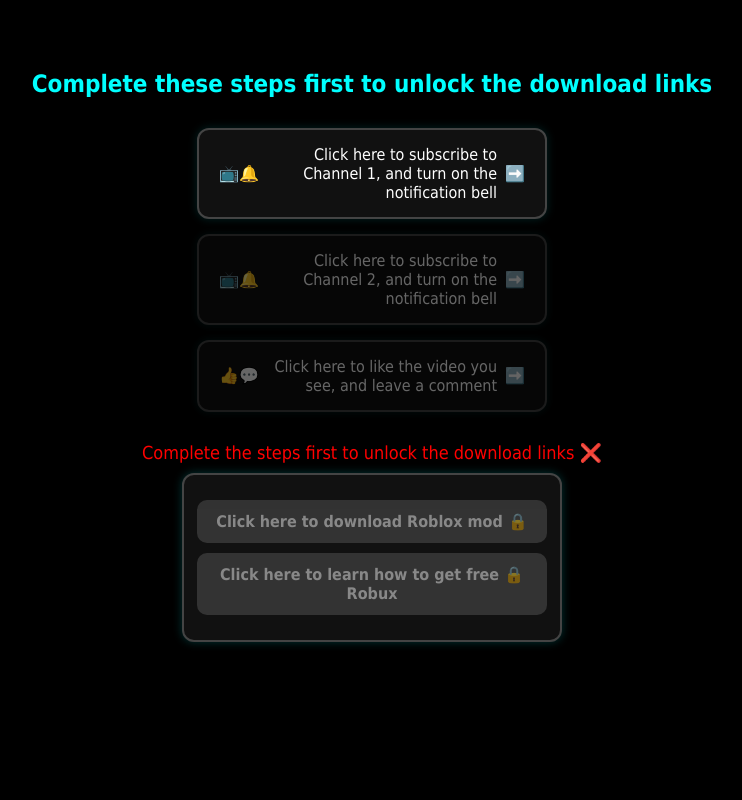
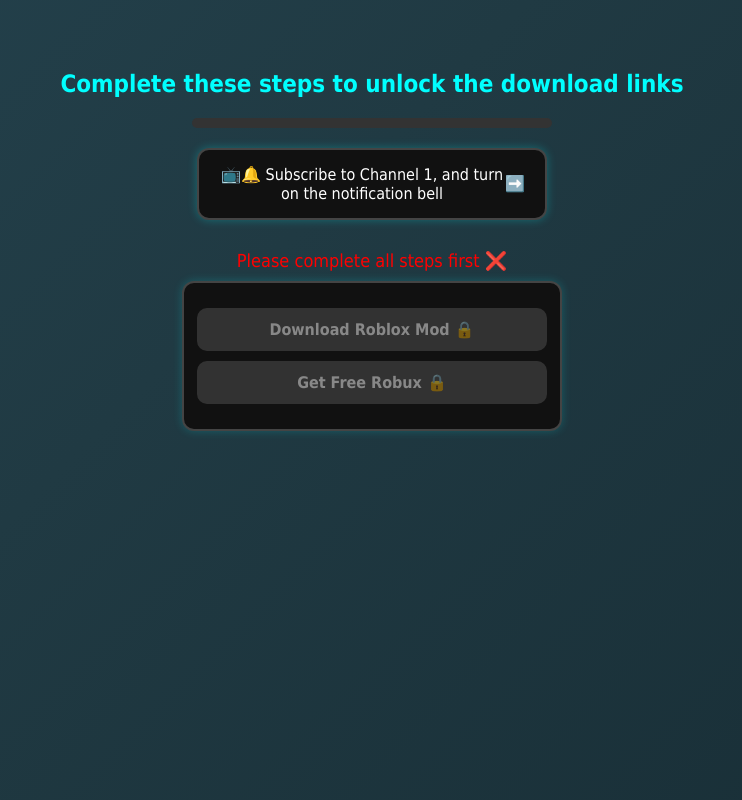
Before and after one commit to mrgamesff12/robloxmod2-en, a plain HTML site: page index.html in a window 1280 px wide. Shown: the whole page, without its empty margins (268-1010 px from the left). Drawn offline with Linux system fonts and the light colour scheme.

Commit message:
Update index.html

```diff
--- a/index.html
+++ b/index.html
@@ -4,20 +4,55 @@
   <meta charset="UTF-8">
   <title>robloxmod</title>
   <meta name="viewport" content="width=device-width, initial-scale=1.0">
+
   <style>
-    body {
-      background: #000;
-      color: white;
-      font-family: 'Tahoma', sans-serif;
-      text-align: center;
-      padding: 50px 10px;
-      margin: 0;
-      min-height: 100vh;
+    * {
       box-sizing: border-box;
     }
 
+    body {
+      margin: 0;
+      font-family: 'Tahoma', sans-serif;
+      color: white;
+      text-align: center;
+      min-height: 100vh;
+      padding: 50px 10px;
+      background: linear-gradient(-45deg, #0f2027, #203a43, #2c5364, #1a2a6c);
+      background-size: 400% 400%;
+      animation: gradientBG 15s ease infinite;
+    }
+
+    @keyframes gradientBG {
+      0% { background-position: 0% 50%; }
+      50% { background-position: 100% 50%; }
+      100% { background-position: 0% 50%; }
+    }
+
+    h2 {
+      font-size: 24px;
+      margin-bottom: 20px;
+      color: #0ff;
+    }
+
+    .progress-bar-container {
+      width: 90%;
+      max-width: 360px;
+      height: 10px;
+      background: #333;
+      border-radius: 10px;
+      margin: 20px auto;
+      overflow: hidden;
+    }
+
+    .progress-bar {
+      height: 100%;
+      width: 0%;
+      background: lime;
+      transition: width 0.4s ease;
+    }
+
     .step {
-      display: flex;
+      display: none;
       align-items: center;
       justify-content: space-between;
       background: #111;
@@ -27,16 +62,14 @@
       margin: 15px auto;
       width: 100%;
       max-width: 350px;
-      box-shadow: 0 0 10px #0ff2;
-      opacity: 0.4;
-      pointer-events: none;
-      transition: 0.3s;
-      box-sizing: border-box;
+      box-shadow: 0 0 10px #0ff4;
+      opacity: 0;
+      transform: translateY(20px);
+      animation: fadeInUp 0.6s ease forwards;
     }
 
     .step.active {
-      opacity: 1;
-      pointer-events: auto;
+      display: flex;
     }
 
     .step.completed {
@@ -44,13 +77,9 @@
       background-color: #141414;
     }
 
-    .step span {
-      text-align: right;
-      font-size: 16px;
-    }
-
-    .check {
-      font-size: 20px;
+    @keyframes fadeInUp {
+      from { opacity: 0; transform: translateY(20px); }
+      to { opacity: 1; transform: translateY(0); }
     }
 
     a {
@@ -60,12 +89,6 @@
       align-items: center;
       width: 100%;
       justify-content: space-between;
-    }
-
-    h2 {
-      font-size: 24px;
-      margin-bottom: 30px;
-      color: #0ff;
     }
 
     .loading {
@@ -98,11 +121,9 @@
       border-radius: 12px;
       border: 2px solid #444;
       padding: 15px 10px;
-      width: 100%;
       max-width: 380px;
       margin: auto;
       box-shadow: 0 0 10px #0ff3;
-      box-sizing: border-box;
     }
 
     .final-buttons a {
@@ -120,7 +141,6 @@
       pointer-events: none;
       opacity: 0.5;
       transition: 0.3s;
-      box-sizing: border-box;
     }
 
     .final-buttons a.active {
@@ -133,88 +153,61 @@
       background-color: dodgerblue;
     }
 
-    /* Responsive design */
     @media (max-width: 480px) {
       body {
         padding: 20px 2vw;
       }
       .step, .final-buttons {
         max-width: 100%;
-        width: 100%;
         padding: 12px 5vw;
       }
       .final-buttons a {
-        max-width: 100%;
-        width: 100%;
         font-size: 15px;
         padding: 12px 5px;
       }
       h2 {
-        font-size: 19px;
-        margin-bottom: 18px;
+        font-size: 20px;
       }
       .final-message {
         font-size: 15px;
-      }
-      .step span {
-        font-size: 14px;
-      }
-    }
-
-    @media (max-width: 340px) {
-      .step, .final-buttons {
-        padding: 8px 0;
-      }
-      .step span, .final-buttons a, .final-message {
-        font-size: 12px;
       }
     }
   </style>
 </head>
 <body>
 
-  <h2>Complete these steps first to unlock the download links</h2>
+  <h2>Complete these steps to unlock the download links</h2>
+
+  <div class="progress-bar-container">
+    <div id="progressBar" class="progress-bar"></div>
+  </div>
 
   <div id="step1" class="step active">
-    <a href="#"
-       onclick="completeStep(1, 'https://www.youtube.com/@MRGAMESFF-k3q'); return false;"
-       style="display: flex; flex-direction: row; align-items: center; gap: 8px;">
+    <a href="#" onclick="completeStep(1, 'https://www.youtube.com/@MRGAMESFF-k3q'); return false;">
       <span id="check1">➡️</span>
-      <span style="direction: ltr; display: flex; align-items: center; gap: 6px;">
-        <span style="white-space: nowrap;">📺🔔</span>
-        <span>Click here to subscribe to Channel 1, and turn on the notification bell</span>
-      </span>
+      <span style="direction: ltr;">📺🔔 Subscribe to Channel 1, and turn on the notification bell </span>
     </a>
   </div>
 
   <div id="step2" class="step">
-    <a href="#"
-       onclick="completeStep(2, 'https://www.youtube.com/@DarkPanda-DP'); return false;"
-       style="display: flex; flex-direction: row; align-items: center; gap: 8px;">
+    <a href="#" onclick="completeStep(2, 'https://www.youtube.com/@DarkPanda-DP'); return false;">
       <span id="check2">➡️</span>
-      <span style="direction: ltr; display: flex; align-items: center; gap: 6px;">
-        <span style="white-space: nowrap;">📺🔔</span>
-        <span>Click here to subscribe to Channel 2, and turn on the notification bell</span>
-      </span>
+      <span style="direction: ltr;">📺🔔 Subscribe to Channel 2, and turn on the notification bell</span>
     </a>
   </div>
 
   <div id="step3" class="step">
-    <a href="#" onclick="rotateStepLinks(3); return false;"
-      style="display: flex; flex-direction: row; align-items: center; gap: 8px;">
+    <a href="#" onclick="rotateStepLinks(3); return false;">
       <span id="check3">➡️</span>
-      <span style="direction: ltr; display: flex; align-items: center; gap: 6px;">
-        <span style="white-space: nowrap;">👍💬</span>
-        <span>Click here to like the video you see, and leave a comment</span>
-      </span>
+      <span style="direction: ltr;">👍💬 Like the video you see, and leave a comment</span>
     </a>
   </div>
 
   <div class="final-section">
-    <div id="finalMessage" class="final-message">❌ Complete the steps first to unlock the download links</div>
-    <div class="final-buttons">
-      <a id="btnDownload" href="#" onclick="goToDownload(); return false;">🔒 Click here to download Roblox mod</a>
-      <a id="btnRobux" href="#" onclick="goToRobux(); return false;">🔒 Click here to learn how to get free Robux</a>
+    <div id="finalMessage" class="final-message">❌ Please complete all steps first</div>
+    <div class="final-buttons" id="finalButtons">
+      <a id="btnDownload" href="#" onclick="goToDownload(); return false;">🔒 Download Roblox Mod</a>
+      <a id="btnRobux" href="#" onclick="goToRobux(); return false;">🔒 Get Free Robux</a>
     </div>
   </div>
 
@@ -232,33 +225,43 @@
       setTimeout(() => {
         document.getElementById('step' + step).classList.add('completed');
         checkSpan.innerText = '✅';
+
         const nextStep = document.getElementById('step' + (step + 1));
         if (nextStep) {
           nextStep.classList.add('active');
         }
+
+        updateProgress(step);
         unlockButtons();
-      }, 6000);
+      }, 10000);
     }
 
     function rotateStepLinks(step) {
       const checkSpan = document.getElementById('check' + step);
-      const index = Math.floor(Math.random() * step3Links.length);
-      const selectedURL = step3Links[index];
+      const selectedURL = step3Links[Math.floor(Math.random() * step3Links.length)];
       checkSpan.innerHTML = '<span class="loading"></span>';
       window.open(selectedURL, '_blank');
       setTimeout(() => {
         document.getElementById('step' + step).classList.add('completed');
         checkSpan.innerText = '✅';
+
+        updateProgress(step);
         unlockButtons();
-      }, 6000);
+      }, 10000);
+    }
+
+    function updateProgress(step) {
+      const bar = document.getElementById('progressBar');
+      bar.style.width = `${(step / 3) * 100}%`;
     }
 
     function unlockButtons() {
-      const allCompleted = [...Array(3).keys()].every(i =>
-        document.getElementById('step' + (i + 1)).classList.contains('completed')
+      const allCompleted = [1, 2, 3].every(i =>
+        document.getElementById('step' + i).classList.contains('completed')
       );
+
       if (allCompleted) {
-        document.getElementById('finalMessage').innerText = '✅ All steps have been completed successfully';
+        document.getElementById('finalMessage').innerText = '✅ !All steps completed';
         document.getElementById('finalMessage').style.color = 'lime';
 
         const btnDownload = document.getElementById('btnDownload');
@@ -267,8 +270,9 @@
         btnDownload.classList.add('active');
         btnRobux.classList.add('active');
 
-        btnDownload.innerText = '🔓 Click here to download Roblox mod';
-        btnRobux.innerText = '🔓 Click here to learn how to get free Robux';
+        // ✅ تغيير القفل إلى مفتوح
+        btnDownload.innerHTML = '🔓 Download Roblox Mod';
+        btnRobux.innerHTML = '🔓 Get Free Robux';
       }
     }
 
```
